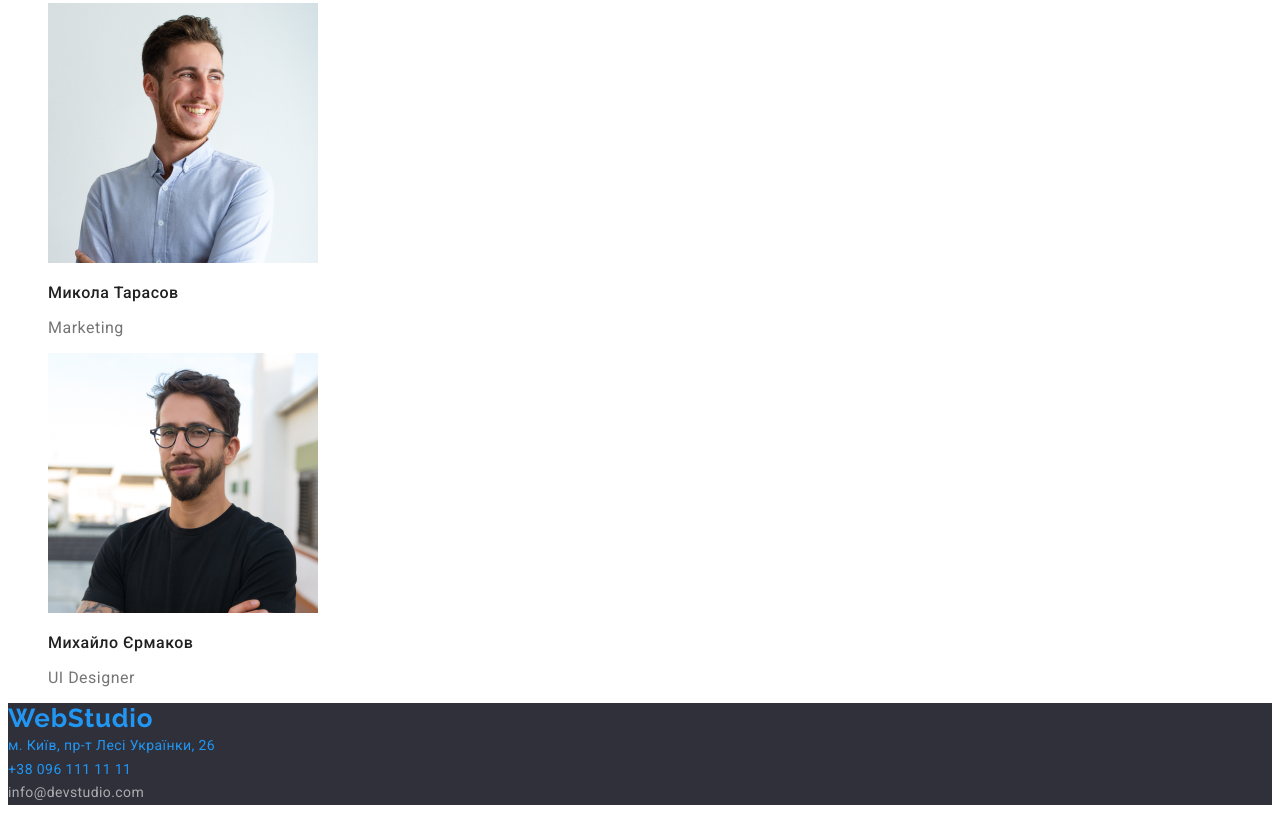
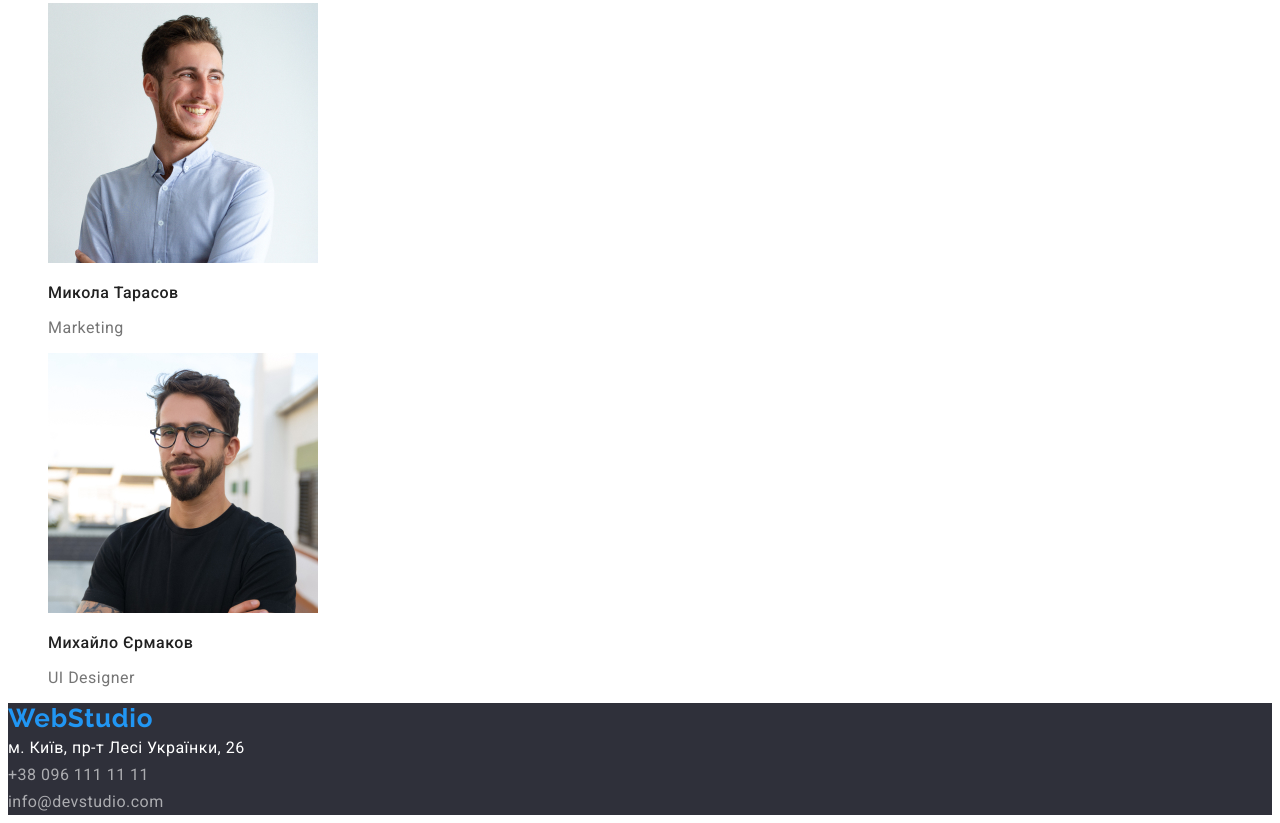
Before and after one commit to Kolievska/goit-markup-hw-02, a plain HTML site: page index.html in a window 1280 px wide. Shown: the part 2493-3316 px from the top of the page. Drawn offline with Linux system fonts and the light colour scheme.

Commit message:
change css for footer

```diff
--- a/css/styles.css
+++ b/css/styles.css
@@ -177,34 +177,25 @@ footer {
   background-color: #2f303a;
 }
 
-.address-map {
+.address a {
   font-style: normal;
-  color: #ffffff;
-  font-weight: 400;
+  text-decoration: none;
+  font-weight: 400
   font-size: 14px;
   line-height: 1.7;
   letter-spacing: 0.03em;
-  text-decoration: none;
 }
 
-.address-tel,
-.address-mail {
-  font-style: normal;
-  color: rgba(255, 255, 255, 60%);
-  font-size: 14px;
-  line-height: 1.7;
-  letter-spacing: 0.03em;
-  text-decoration: none;
-}
-
-.address-map,
-.address-tel,
-.address-mail:hover {
+.address a:hover,
+.address a:focus {
   color: var(--accent-color);
 }
 
-.address-map,
+.address-map {
+  color: #ffffff;
+
+}
 .address-tel,
-.address-mail:focus {
-  color: var(--accent-color);
+.address-mail {
+  color: rgba(255, 255, 255, 60%);
 }
```
Lines whose indentation alone changed are shown as unchanged.
